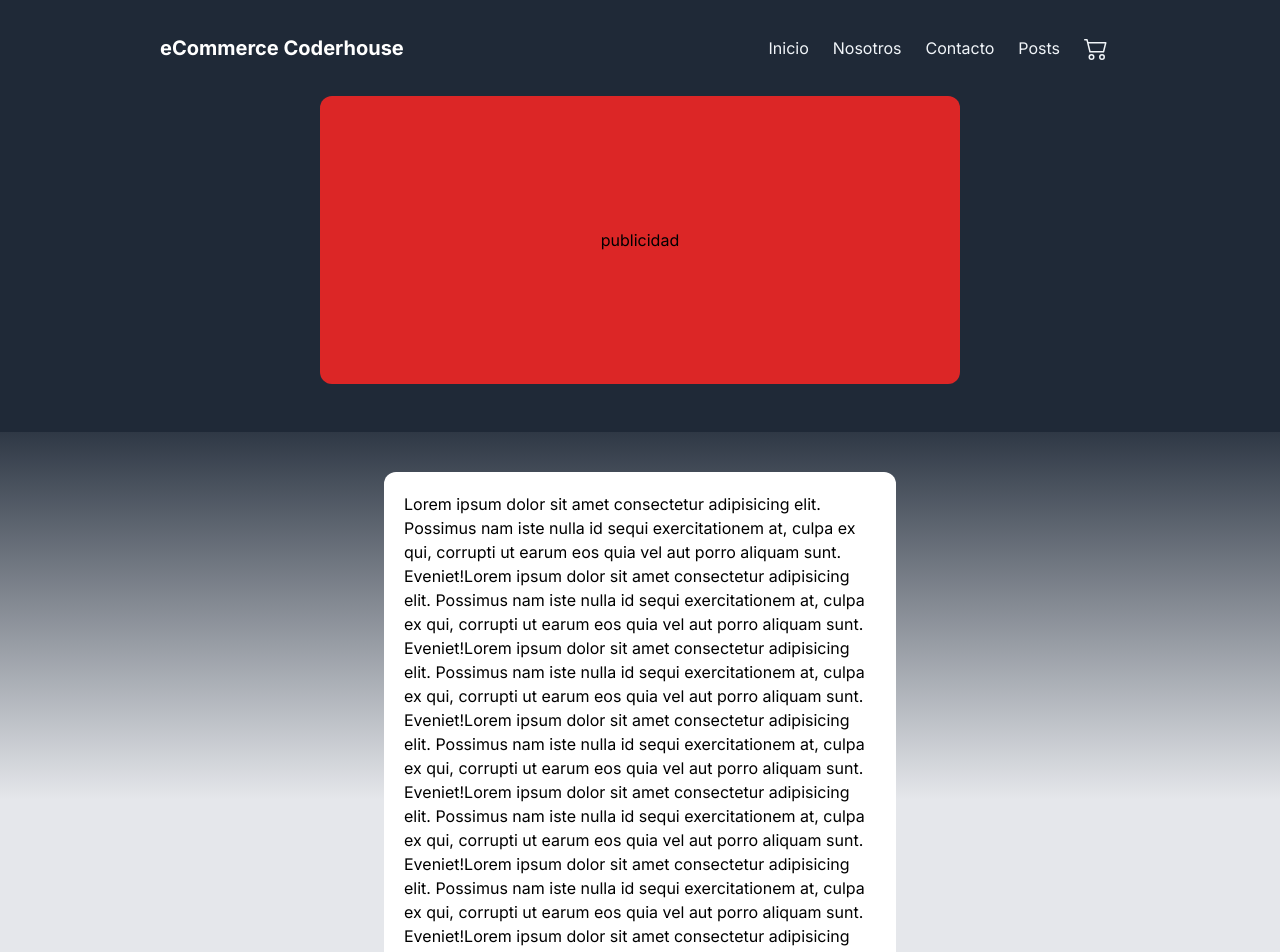
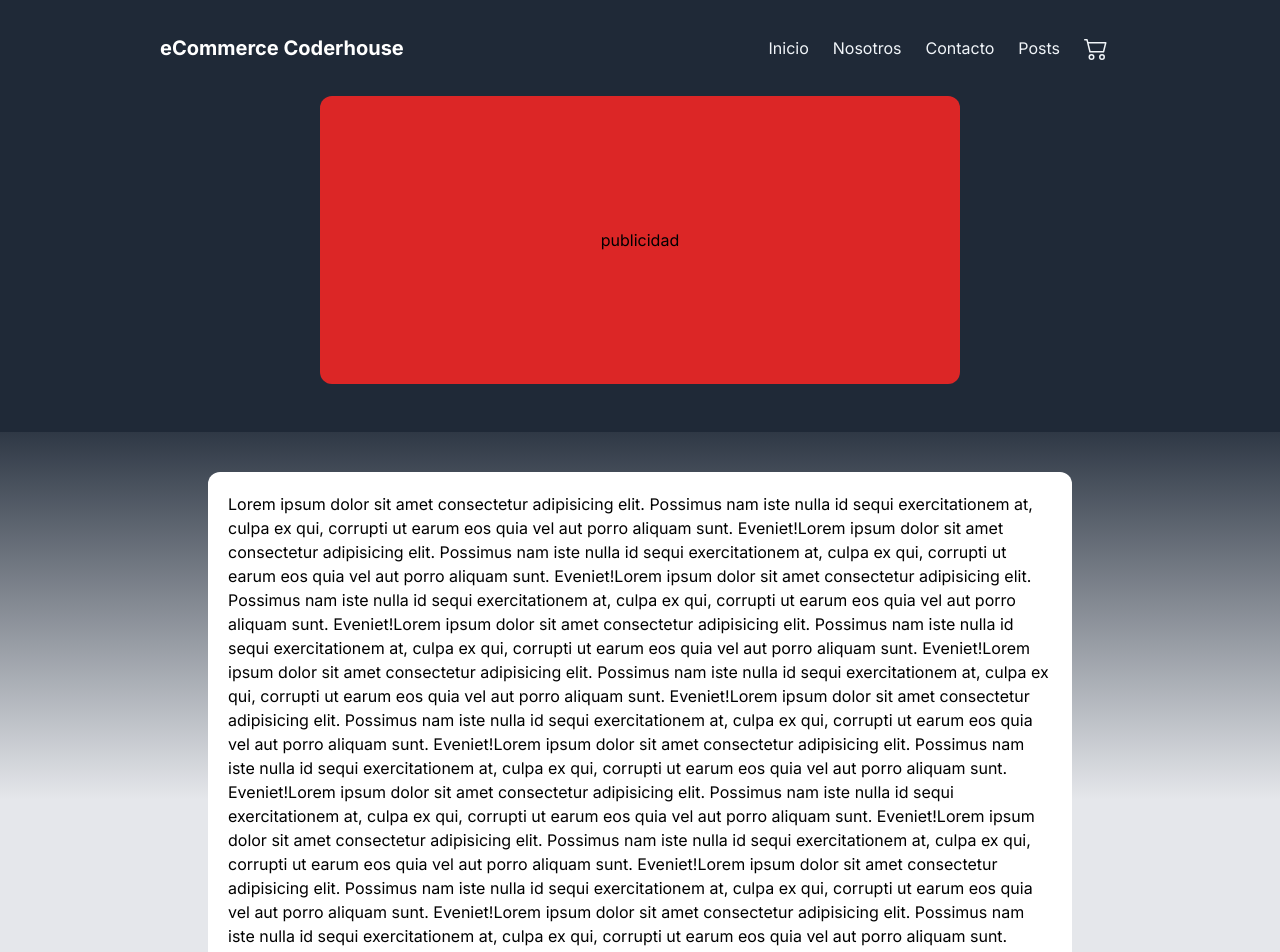
Before and after one commit to MatiasCancina/iTech-eCommerce, a Next.js app: page / in a window 1280 px wide. Shown: the top 952 px of the page. Built offline with nearby package versions, Linux system fonts and the light colour scheme.

Commit message:
responsive

```diff
--- a/app/page.jsx
+++ b/app/page.jsx
@@ -5,7 +5,7 @@ export default function Home() {
   return (
     <div>
       <NavBar />
-      <div className="py-10 lg:px-96 flex items-center justify-center">
+      <div className="py-10 md:px-32 lg:px-40 xl:px-52 2xl:px-96 flex items-center justify-center">
         <div className="bg-white rounded-xl p-5 w-11/12 lg:w-full">
           <text>
             Lorem ipsum dolor sit amet consectetur adipisicing elit. Possimus
```
